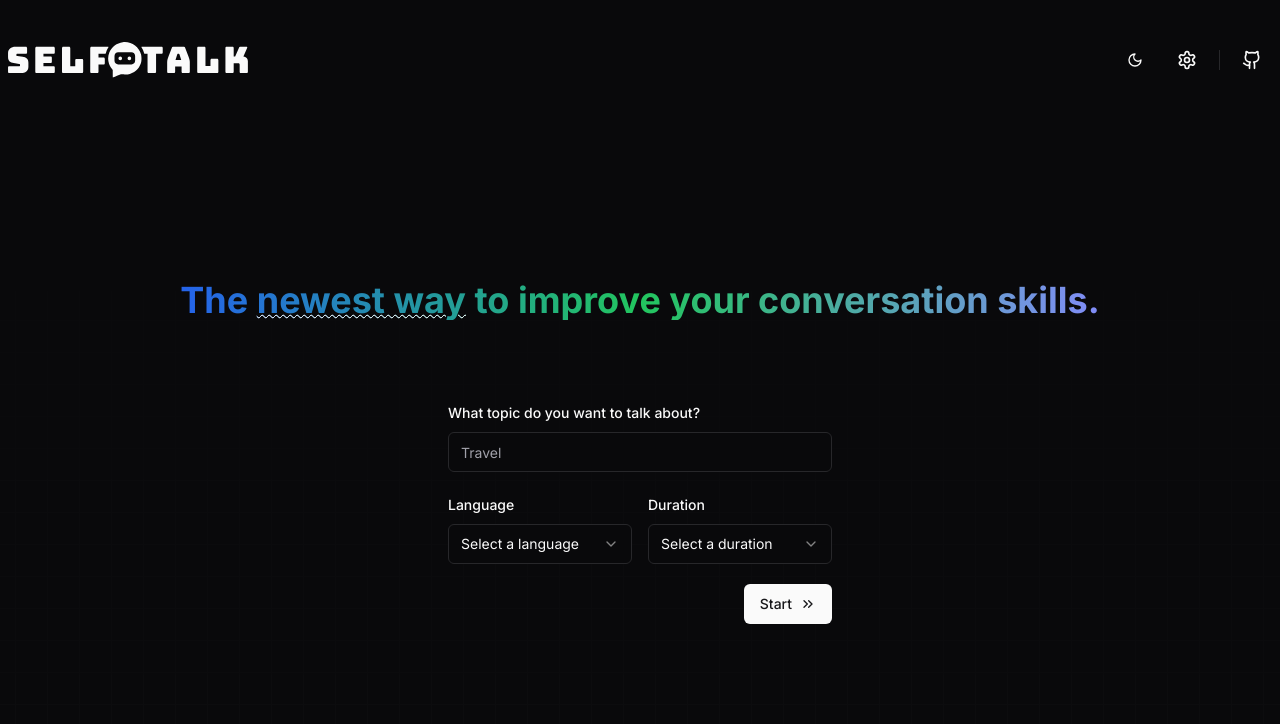
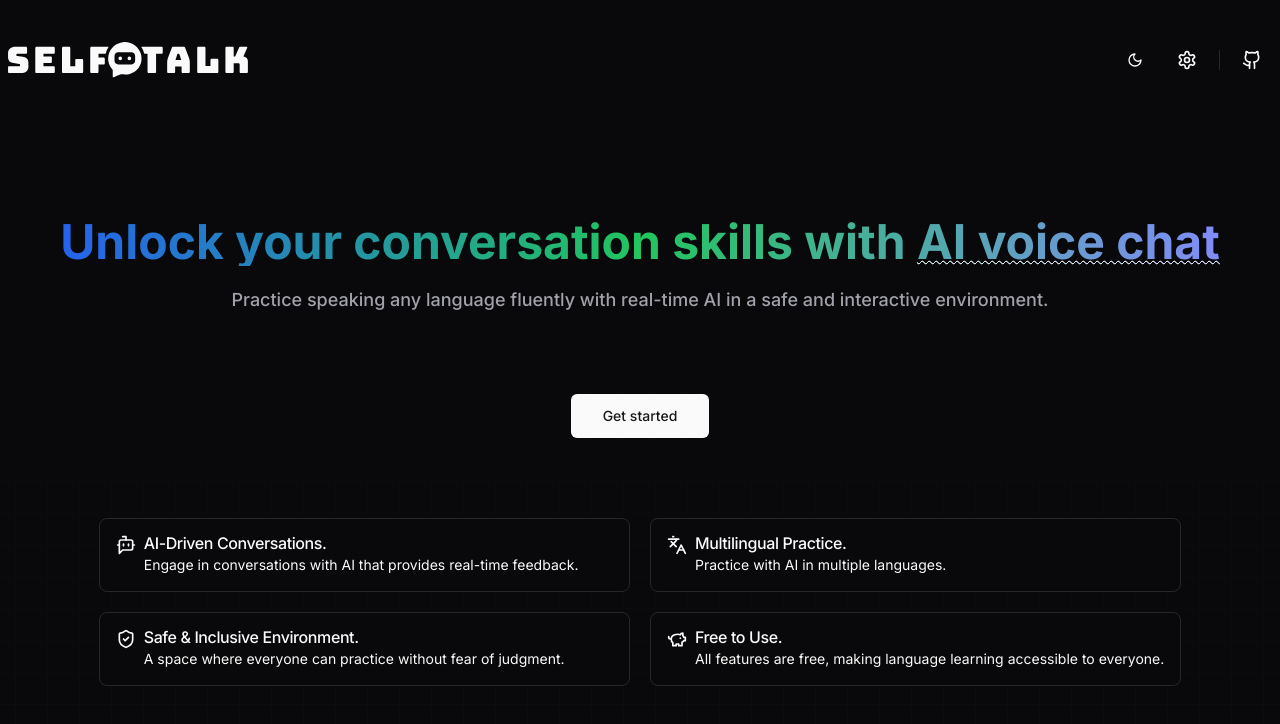
Before and after one commit to matheusTA/self-talk, a Next.js app: page / in a window 1280 px wide. Shown: the top 724 px of the page. Built offline with nearby package versions, Linux system fonts and the light colour scheme.

Commit message:
refactor: change home page layout

```diff
--- a/src/app/(home)/page.tsx
+++ b/src/app/(home)/page.tsx
@@ -1,17 +1,72 @@
-import CreateChatForm from "./create-chat-form";
+import {
+  BotMessageSquare,
+  ChevronsRight,
+  Languages,
+  PiggyBank,
+  ShieldCheck,
+} from "lucide-react";
+
+import { Alert, AlertDescription, AlertTitle } from "@/components/ui/alert";
+import { Button } from "@/components/ui/button";
 
 export default function HomePage() {
   return (
     <div className="flex size-full flex-col items-center justify-center gap-20">
-      <h1 className="inline-block bg-gradient-to-r from-blue-600 via-green-500 to-indigo-400 bg-clip-text text-center text-4xl font-bold text-transparent">
-        The{" "}
-        <span className="underline decoration-black decoration-wavy decoration-1 dark:decoration-white">
-          newest way
-        </span>{" "}
-        to improve your conversation skills.
-      </h1>
+      <div className="flex flex-col items-center gap-5">
+        <h1 className="inline-block bg-gradient-to-r from-blue-600 via-green-500 to-indigo-400 bg-clip-text text-center text-5xl font-bold text-transparent">
+          Unlock your conversation skills with{" "}
+          <span className="underline decoration-black decoration-wavy decoration-1 dark:decoration-white">
+            AI voice chat
+          </span>
+        </h1>
 
-      <CreateChatForm />
+        <span className="text-center text-lg font-medium text-muted-foreground">
+          Practice speaking any language fluently with real-time AI in a safe
+          and interactive environment.
+        </span>
+      </div>
+
+      <Button size="lg" className="group relative overflow-hidden">
+        <span>Get started</span>
+        <div className="w-0 translate-x-full pl-0 opacity-0 transition-all duration-200 group-hover:w-5 group-hover:translate-x-0 group-hover:pl-1 group-hover:opacity-100">
+          <ChevronsRight className="size-5" />
+        </div>
+      </Button>
+
+      <div className="grid grid-cols-1 grid-rows-4 gap-5 md:grid-cols-2 md:grid-rows-2">
+        <Alert>
+          <BotMessageSquare className="size-5" />
+          <AlertTitle>AI-Driven Conversations.</AlertTitle>
+          <AlertDescription>
+            Engage in conversations with AI that provides real-time feedback.
+          </AlertDescription>
+        </Alert>
+
+        <Alert>
+          <Languages className="size-5" />
+          <AlertTitle>Multilingual Practice.</AlertTitle>
+          <AlertDescription>
+            Practice with AI in multiple languages.
+          </AlertDescription>
+        </Alert>
+
+        <Alert>
+          <ShieldCheck className="size-5" />
+          <AlertTitle>Safe & Inclusive Environment.</AlertTitle>
+          <AlertDescription>
+            A space where everyone can practice without fear of judgment.
+          </AlertDescription>
+        </Alert>
+
+        <Alert>
+          <PiggyBank className="size-5" />
+          <AlertTitle>Free to Use.</AlertTitle>
+          <AlertDescription>
+            All features are free, making language learning accessible to
+            everyone.
+          </AlertDescription>
+        </Alert>
+      </div>
     </div>
   );
 }
--- /dev/null
+++ b/src/components/ui/card.tsx
@@ -0,0 +1,86 @@
+import * as React from "react";
+
+import { cn } from "@/lib/utils";
+
+const Card = React.forwardRef<
+  HTMLDivElement,
+  React.HTMLAttributes<HTMLDivElement>
+>(({ className, ...props }, ref) => (
+  <div
+    ref={ref}
+    className={cn(
+      "rounded-lg border bg-card text-card-foreground shadow-sm",
+      className
+    )}
+    {...props}
+  />
+));
+Card.displayName = "Card";
+
+const CardHeader = React.forwardRef<
+  HTMLDivElement,
+  React.HTMLAttributes<HTMLDivElement>
+>(({ className, ...props }, ref) => (
+  <div
+    ref={ref}
+    className={cn("flex flex-col space-y-1.5 p-6", className)}
+    {...props}
+  />
+));
+CardHeader.displayName = "CardHeader";
+
+const CardTitle = React.forwardRef<
+  HTMLParagraphElement,
+  React.HTMLAttributes<HTMLHeadingElement>
+>(({ className, ...props }, ref) => (
+  <h3
+    ref={ref}
+    className={cn(
+      "text-2xl font-semibold leading-none tracking-tight",
+      className
+    )}
+    {...props}
+  />
+));
+CardTitle.displayName = "CardTitle";
+
+const CardDescription = React.forwardRef<
+  HTMLParagraphElement,
+  React.HTMLAttributes<HTMLParagraphElement>
+>(({ className, ...props }, ref) => (
+  <p
+    ref={ref}
+    className={cn("text-sm text-muted-foreground", className)}
+    {...props}
+  />
+));
+CardDescription.displayName = "CardDescription";
+
+const CardContent = React.forwardRef<
+  HTMLDivElement,
+  React.HTMLAttributes<HTMLDivElement>
+>(({ className, ...props }, ref) => (
+  <div ref={ref} className={cn("p-6 pt-0", className)} {...props} />
+));
+CardContent.displayName = "CardContent";
+
+const CardFooter = React.forwardRef<
+  HTMLDivElement,
+  React.HTMLAttributes<HTMLDivElement>
+>(({ className, ...props }, ref) => (
+  <div
+    ref={ref}
+    className={cn("flex items-center p-6 pt-0", className)}
+    {...props}
+  />
+));
+CardFooter.displayName = "CardFooter";
+
+export {
+  Card,
+  CardHeader,
+  CardFooter,
+  CardTitle,
+  CardDescription,
+  CardContent,
+};
```
Also changed, not shown: src/app/create-chat/create-chat-form.tsx (renamed from src/app/(home)/create-chat-form.tsx).
